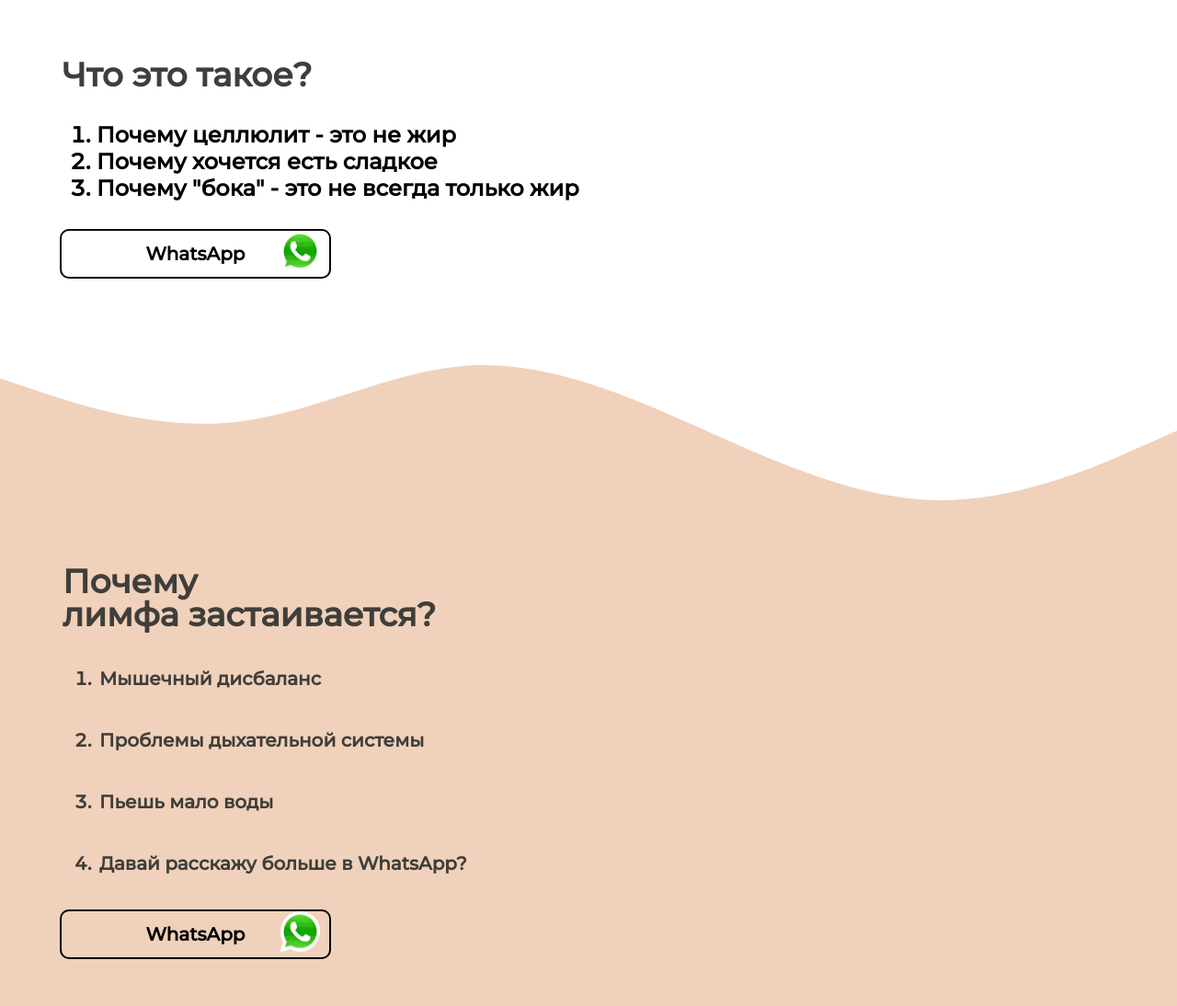
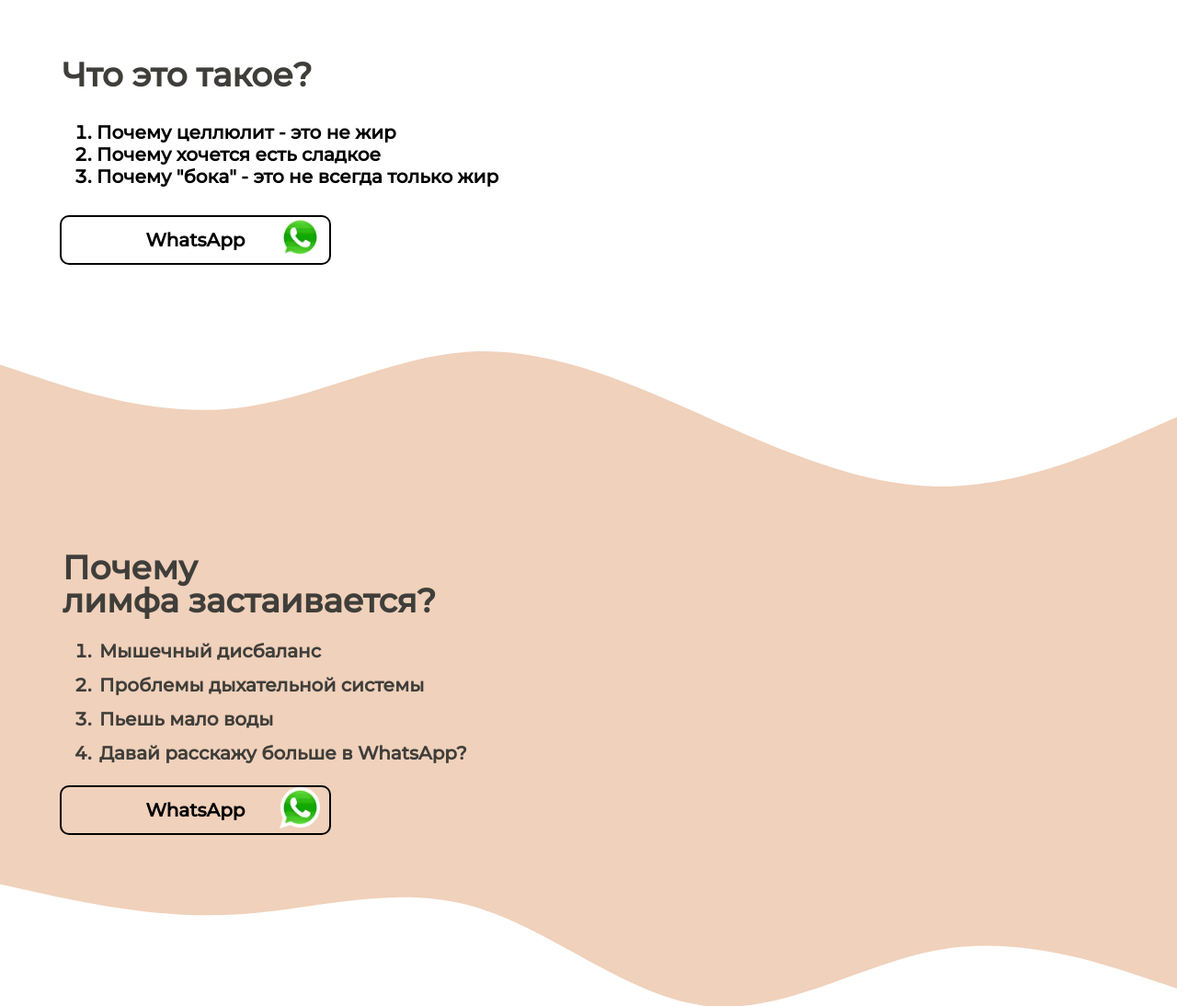
Before and after one commit to Tepteev17/linfa-first, a plain HTML site: page index.html in a window 1280 px wide. Shown: the part 1180-2274 px from the top of the page at 92% size. Drawn offline with Linux system fonts and the light colour scheme; a web font is replaced by a local one.

Commit message:
Update style.css

```diff
--- a/style/style.css
+++ b/style/style.css
@@ -419,14 +419,13 @@ footer{
 .list-p{
     position: relative;
     list-style: auto;
-    font-size: 24px;
+    font-size: 20px;
     margin: 30px 0;
 }
 .list-p li{
     font-weight: 600
 }
 .why-list li{
-    padding: 15px 0;
     color: #3f3e3a;
     font-size: 20px;
     font-family: 'Montserrat',Arial,sans-serif;
```
